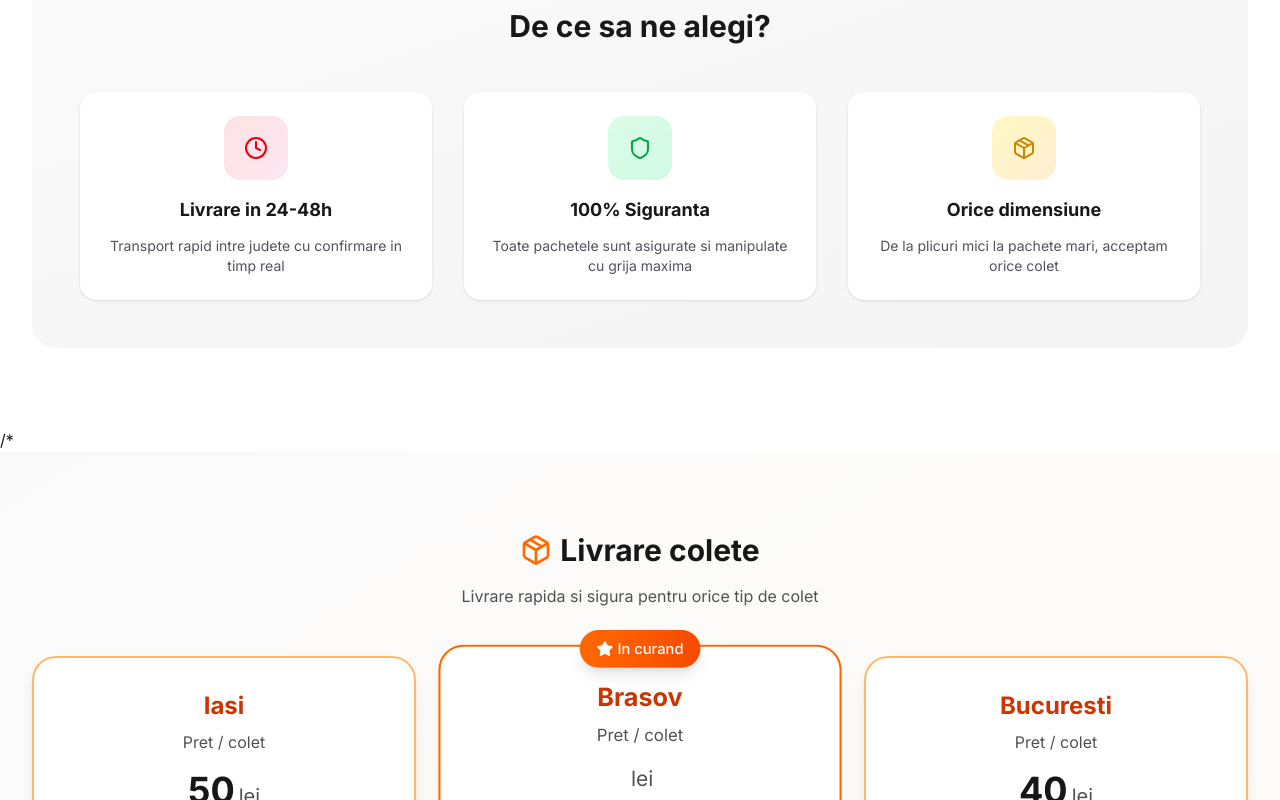
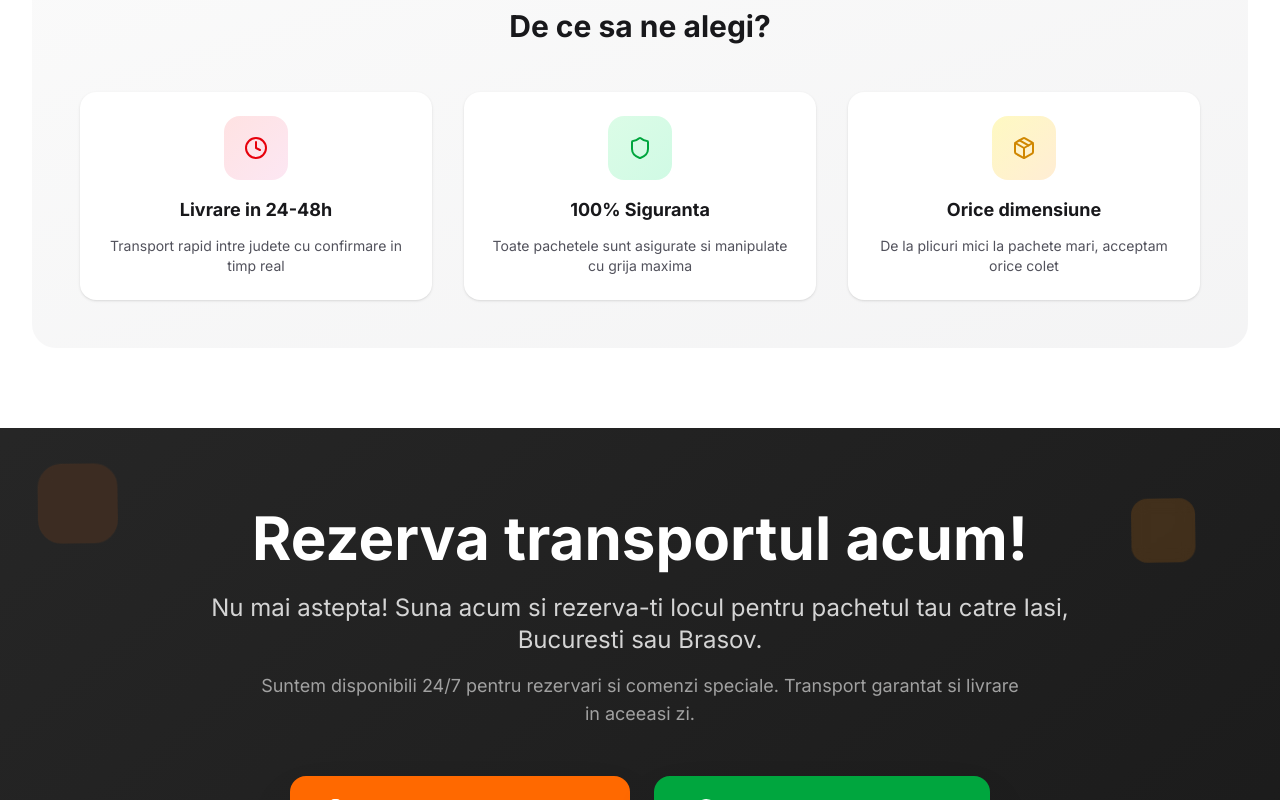
Before and after one commit to mateismarius/coletul-studentului, a Next.js app: page / in a window 1280 px wide. Shown: the part 2000-2800 px from the top of the page. Built offline with nearby package versions, Linux system fonts and the light colour scheme; a web font is replaced by a local one.

Commit message:
Update page.tsx

```diff
--- a/app/page.tsx
+++ b/app/page.tsx
@@ -167,8 +167,6 @@ export default function Home() {
                 {/* Services Section - Server Component */}
                 <Services />
 
-                /* {/* Prices Section - Server Component */}
-                <Prices /> */
 
                 {/* CTA Section - Server Component */}
                 <CTA />
```
